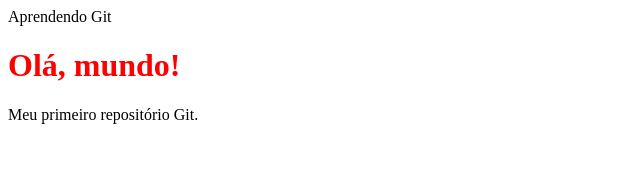
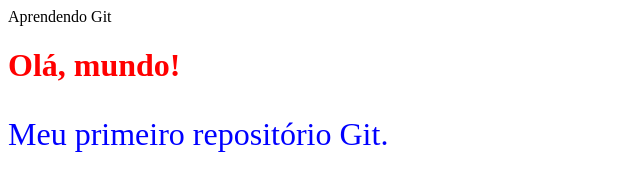
Before and after one commit to Mnascmento/ola-mundo-app, a plain HTML site: page index.html in a window 1280 px wide. Shown: the whole page, without its empty margins (0-640 px from the left). Drawn offline with Linux system fonts and the light colour scheme.

Commit message:
Definição estilo e cor para texto

```diff
--- a/estilos.css
+++ b/estilos.css
@@ -1,3 +1,7 @@
 .title{
     color: red;
 }
+.texto{
+    font-size: 32px;
+    color: blue;
+}
--- a/index.html
+++ b/index.html
@@ -5,6 +5,6 @@
     </head>
     <body>
         <h1 class="title">Olá, mundo!</h1>
-        <p>Meu primeiro repositório Git.</p>
+        <p class="texto">Meu primeiro repositório Git.</p>
     </body>
 </html>
```
